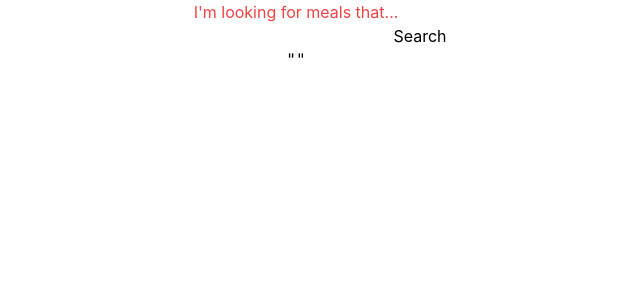
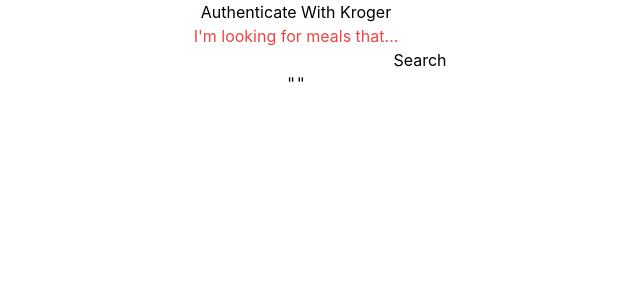
Before and after one commit to jacobsmith/getting-pretty-tasty, a React (Create React App) app in the folder client/: page / in a window 1280 px wide. Shown: the top 300 px of the page, without its empty margins (344-984 px from the left). Built offline with nearby package versions, Linux system fonts and the light colour scheme.

Commit message:
add authenticate with kroger button

```diff
--- a/client/src/App.js
+++ b/client/src/App.js
@@ -21,9 +21,22 @@
     setMeal(response.data);
   }
 
+  let authUrl = 'https://api.kroger.com/v1/connect/oauth2/authorize';
+  let client_id = 'getsprettytasty-6fe79c7e664cd43d0c322ee1465ec5697471146573710013139';
+  let response_type = 'code';
+  let redirect_uri = 'https://htqvmfgbaqyytxxmlimh.functions.supabase.co/oauth';
+  let scope = 'cart.basic:write';
+
+  const authenticateWithKroger = authUrl + '?' +
+    'client_id=' + client_id + '&' +
+    'response_type=' + response_type + '&' +
+    'redirect_uri=' + redirect_uri + '&' +
+    'scope=' + scope + '&' +
+    'state=jacob.wesley.smith@gmail.com';
 
   return (
     <div className="App">
+      <a href={ authenticateWithKroger }>Authenticate With Kroger</a>
       <div className="text-red-500">I'm looking for meals that...</div>
       <input value={ query } onChange={ (e) => setQuery(e.target.value) } />
       <button onClick={ fetchMeal }>Search</button>
```
